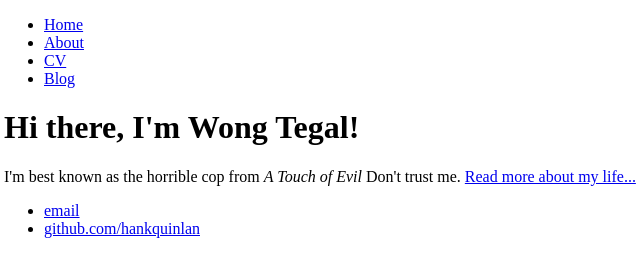
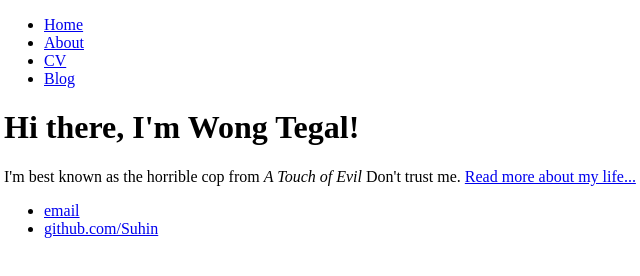
Before and after one commit to Suhin/Suhin.github.io, a plain HTML site: page index.html in a window 1280 px wide. Shown: the full height of the page, 4-644 px from the left. Drawn offline with Linux system fonts and the light colour scheme.

Commit message:
change url

```diff
--- a/index.html
+++ b/index.html
@@ -21,7 +21,7 @@
 		<footer>
     		<ul>
         		<li><a href="mailto:elestra2208@gmail.com">email</a></li>
-        		<li><a href="https://github.com/Suhin">github.com/hankquinlan</a></li>
+        		<li><a href="https://github.com/Suhin">github.com/Suhin</a></li>
 			</ul>
 		</footer>
 	</body>
```
